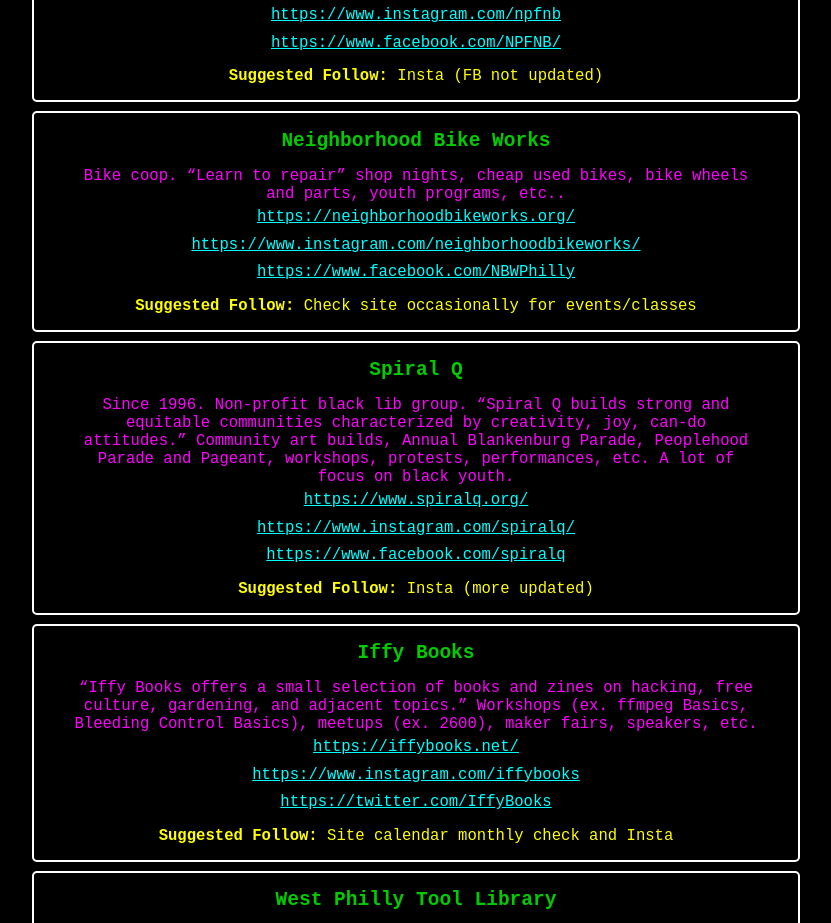
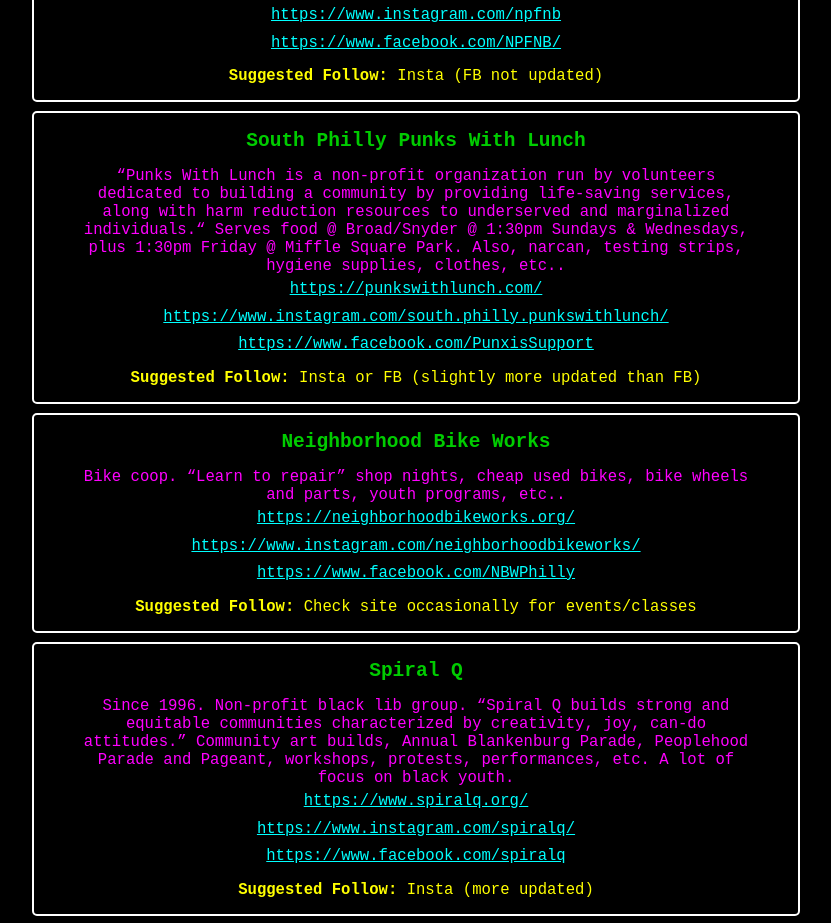
Before and after one commit to KLabWeb/Philly-Happenings, a React (Create React App) app: page / in a window 1280 px wide. Shown: the part 6960-7883 px from the top of the page, without its empty margins (224-1055 px from the left). Built offline with nearby package versions, Linux system fonts and the light colour scheme; the HTML template or start-up script is replaced by a standard one.

Commit message:
add South Philly Punks With Lunch

```diff
--- a/src/data.js
+++ b/src/data.js
@@ -41,6 +41,14 @@
     facebook: "https://www.facebook.com/NPFNB/",
     insta: "https://www.instagram.com/npfnb",
     suggestedFollow: "Insta (FB not updated)",
+  },
+  {
+    title: "South Philly Punks With Lunch",
+    summary: "“Punks With Lunch is a non-profit organization run by volunteers dedicated to building a community by providing life-saving services, along with harm reduction resources to underserved and marginalized individuals.“ Serves food @ Broad/Snyder @ 1:30pm Sundays & Wednesdays, plus 1:30pm Friday @ Miffle Square Park. Also, narcan, testing strips, hygiene supplies, clothes, etc..",
+    mainLink: "https://punkswithlunch.com/",
+    facebook: "https://www.facebook.com/PunxisSupport",
+    insta: "https://www.instagram.com/south.philly.punkswithlunch/",
+    suggestedFollow: "Insta or FB (slightly more updated than FB)",
   },
   {
     title: "Neighborhood Bike Works",
```
